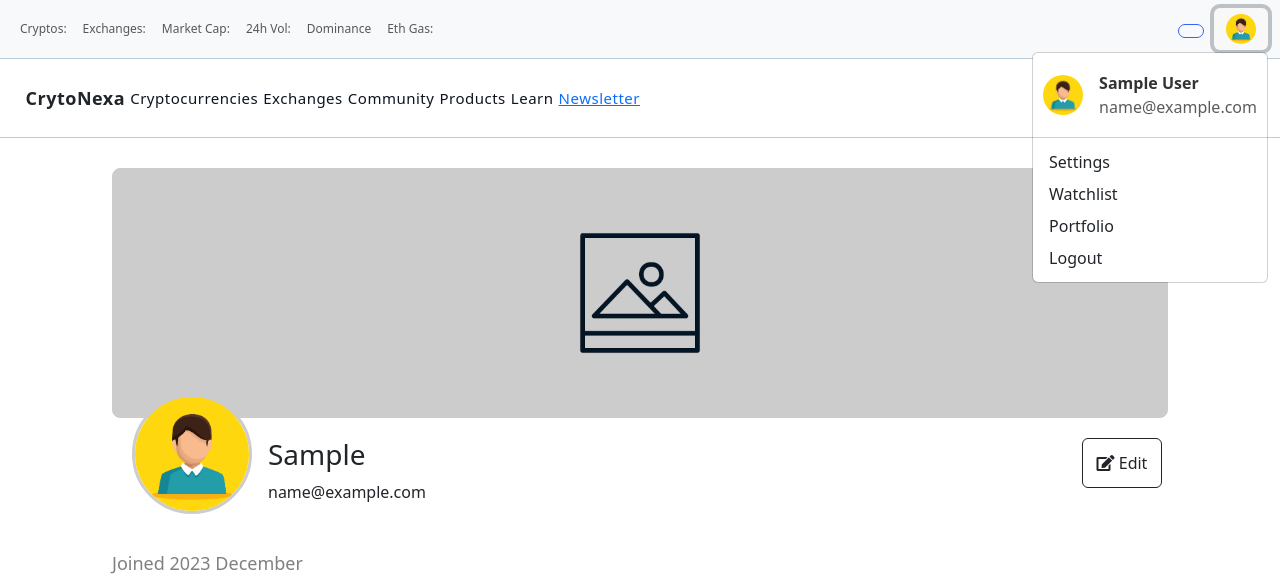
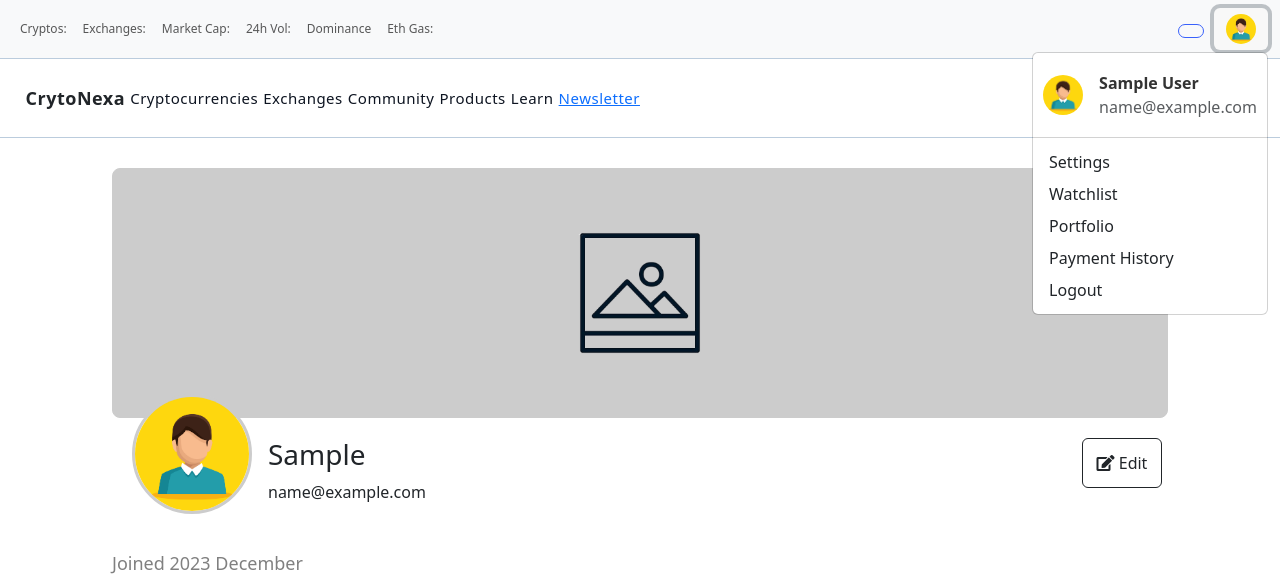
Before and after one commit to CryptoNexa/CryptoNexa, a Django app: page /profile/1 in a window 1280 px wide, after a click that opens the changed part. Shown: the top 574 px of the page. Run offline with Django 4.2, Linux system fonts and the light colour scheme; the visitor is signed in with stand-in values (Sample User, id 1); data comes from the database, SQL or seed files in the repository; some libraries are stand-ins or nearby versions.

Commit message:
Payment History table created

```diff
--- a/core/urls.py
+++ b/core/urls.py
@@ -13,6 +13,7 @@ urlpatterns = [
     path('logout/', csrf_exempt(views.user_logout), name='logout'),
     path('profile/<int:id>', csrf_exempt(views.user_profile), name='profile'),
     path('edit_profile/<int:id>', csrf_exempt(views.user_edit_profile), name='edit_profile'),
+    path('payment_history/',csrf_exempt(views.payment_history),name='payment_history')
 
     # Add other URL patterns as needed for your application
 ]
--- a/core/views.py
+++ b/core/views.py
@@ -13,7 +13,7 @@ from .forms import CustomUserForm
 from .models import Cryptocurrency, Quote
 from .forms import CustomUserForm, UserProfileForm
 from .models import User
-
+from BuySell.models import  Transaction
 
 def register(request):
     if request.method == 'POST':
@@ -89,3 +89,9 @@ def user_edit_profile(request, id):
             initial={'first_name': user.first_name, 'last_name': user.last_name, 'email': user.email})
 
     return render(request, 'CryptoNexa/edit_profile.html', {'form': form})
+
+def payment_history(request):
+    transactions = Transaction.objects.filter(user=request.user)
+    return render(request, 'CryptoNexa/payment_history.html', {
+        'transactions': transactions
+    })
--- a/templates/CryptoNexa/base.html
+++ b/templates/CryptoNexa/base.html
@@ -69,6 +69,7 @@
                         <li><a class="dropdown-item" href="#">Settings</a></li>
                         <li><a class="dropdown-item" href="#">Watchlist</a></li>
                         <li><a class="dropdown-item" href="#">Portfolio</a></li>
+                        <li><a class="dropdown-item" href="{% url 'core:payment_history' %}">Payment History</a></li>
                         <li><a class="dropdown-item" href="{% url 'core:logout' %}">Logout</a></li>
                     </ul>
                 </div>
```
Also changed, not shown: BuySell/models.py (+7 -0 lines), payments/views.py (+7 -0 lines).
